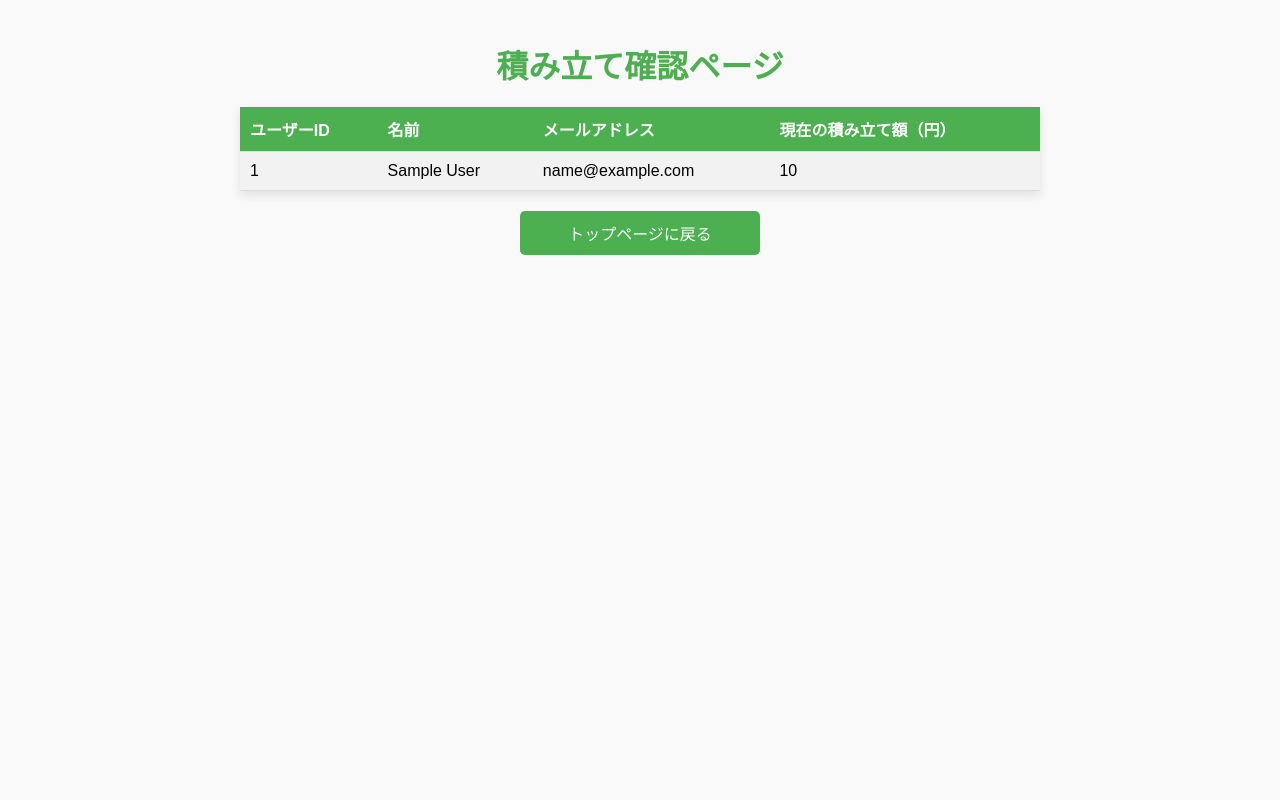
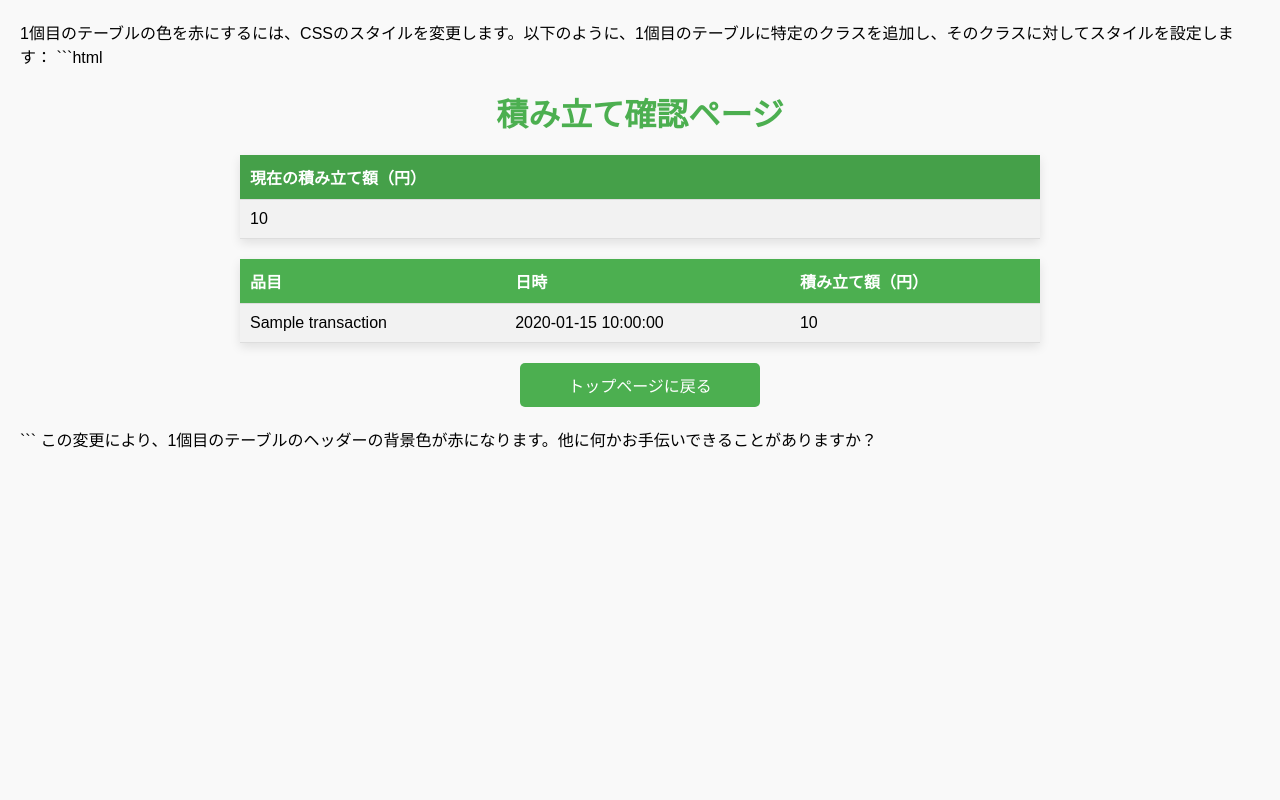
Before and after one commit to pondekop/Kokorobakari, a Flask app: page /view_savings in a window 1280 px wide. Run offline with Flask 3, Linux system fonts and the light colour scheme; a user stored in the database is signed in; tables that the repository leaves empty hold one stand-in row (values such as "Sample post").

Commit message:
収支メモSQL対応初版

````diff
--- /dev/null
+++ b/SQL追加.txt
@@ -0,0 +1 @@
+ALTER TABLE transaction ADD COLUMN itemname VARCHAR(100);
--- a/app.py
+++ b/app.py
@@ -89,35 +89,39 @@ def create10_percent(data):
 def add_transaction_page():
     if request.method == "POST":
         amount = int(request.form.get("amount"))
-        option = int(request.form.get("rounding_option"))  # 端数設定を取得
+        # option = int(request.form.get("rounding_option"))  # 端数設定を取得
+        option = int(request.form.get("item_option"))  # 端数設定を
 
         if option == 1 :
             # 切り捨て
-            fractional_amount = 10
+            item_name = "お茶/コーヒー"
         elif option == 2:
-            fractional_amount = 50
+            item_name = "お菓子"
         elif option == 3:
-            fractional_amount = 100
+            item_name = "飲み代"
         elif option == 4:
-            fractional_amount = amount * 0.05
+            item_name = "おごり（家族）"
         elif option == 5:
-            fractional_amount = amount * 0.1
+            item_name = "おごり（友人）"
         elif option == 6:
-            fractional_amount = amount * 0.2
+            item_name = "家電"
         else:
-            fractional_amount = 0
+            item_name = "その他"
 
-        fractional_amount = int(fractional_amount)
+        # fractional_amount = int(fractional_amount)
+
         # 取引を保存
-        transaction = Transaction(user_id=current_user.id, amount=amount, date=datetime.now())
+        transaction = Transaction(user_id=current_user.id, amount=amount, itemname=item_name, date=datetime.now())
         db.session.add(transaction)
 
         # ユーザーの貯金額を更新
-        current_user.balance += fractional_amount
+        # current_user.balance += fractional_amount
+        current_user.balance += amount
         db.session.commit()
 
         # Successページにリダイレクト
-        return render_template("success.html", user=current_user, amount=fractional_amount)
+        # return render_template("success.html", user=current_user, amount=fractional_amount)
+        return render_template("success.html", user=current_user, amount=amount)
 
     return render_template("add_transaction.html")
 
@@ -155,8 +159,17 @@ def add_friend():
 @app.route("/view_savings")
 @login_required
 def view_savings_page():
+
+    if current_user.balance >= 0:
+        colorval = "#45a049"
+    else:
+        colorval = "#FF0000"
+
+
+    # users = User.query.all()  # If you want all users displayed
     users = User.query.all()  # If you want all users displayed
-    return render_template("view_savings.html", users=users, user=current_user)
+    transactions = Transaction.query.all()  # If you want all users displayed
+    return render_template("view_savings.html", transactions=transactions, users = users, user=current_user, colorval = colorval)
 
 @app.route("/send_gift", methods=["GET", "POST"])
 @login_required
--- a/models.py
+++ b/models.py
@@ -87,3 +87,4 @@ class Transaction(db.Model):
     user_id = db.Column(db.Integer, db.ForeignKey('user.id'), nullable=False)
     amount = db.Column(db.Integer, nullable=False)
     date = db.Column(db.DateTime, default=db.func.current_timestamp())
+    itemname = db.Column(db.String(100), nullable=True)  # ここに新しいカラムを追加
--- a/templates/view_savings.html
+++ b/templates/view_savings.html
@@ -1,3 +1,6 @@
+1個目のテーブルの色を赤にするには、CSSのスタイルを変更します。以下のように、1個目のテーブルに特定のクラスを追加し、そのクラスに対してスタイルを設定します：
+
+```html
 <!DOCTYPE html>
 <html lang="ja">
 <head>
@@ -55,26 +58,49 @@
         a:hover {
             background-color: #45a049;
         }
+        /* 1個目のテーブルのスタイル */
+        .first-table th {
+            background-color: {{colorval}};
+        }
     </style>
 </head>
 <body>
     <h1>積み立て確認ページ</h1>
-    <table>
+    <table class="first-table">
         <tr>
-            <th>ユーザーID</th>
+            <!-- <th>ユーザーID</th>
             <th>名前</th>
-            <th>メールアドレス</th>
+            <th>メールアドレス</th> -->
             <th>現在の積み立て額（円）</th>
         </tr>
         {% for user in users %}
         <tr>
-            <td>{{ user.id }}</td>
+            <!-- <td>{{ user.id }}</td>
             <td>{{ user.name }}</td>
-            <td>{{ user.email }}</td>
+            <td>{{ user.email }}</td> -->
             <td>{{ user.balance|int }}</td>
         </tr>
         {% endfor %}
     </table>
+
+    <table>
+        <tr>
+            <th>品目</th>
+            <th>日時</th>
+            <th>積み立て額（円）</th>
+        </tr>
+        {% for transaction in transactions %}
+        <tr>
+            <td>{{ transaction.itemname }}</td>
+            <td>{{ transaction.date }}</td>
+            <td>{{ transaction.amount }}</td>
+        </tr>
+        {% endfor %}
+    </table>
+
     <a href="/">トップページに戻る</a>
 </body>
 </html>
+```
+
+この変更により、1個目のテーブルのヘッダーの背景色が赤になります。他に何かお手伝いできることがありますか？
````
Also changed, not shown: templates/add_transaction.html (+10 -9 lines).
